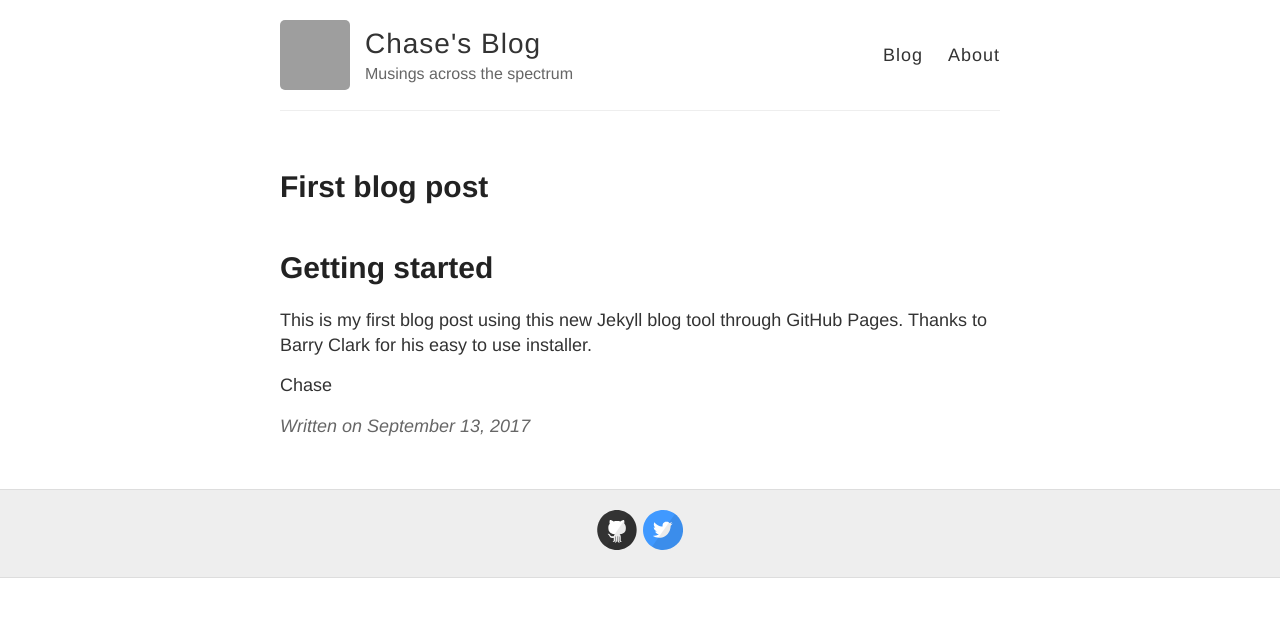
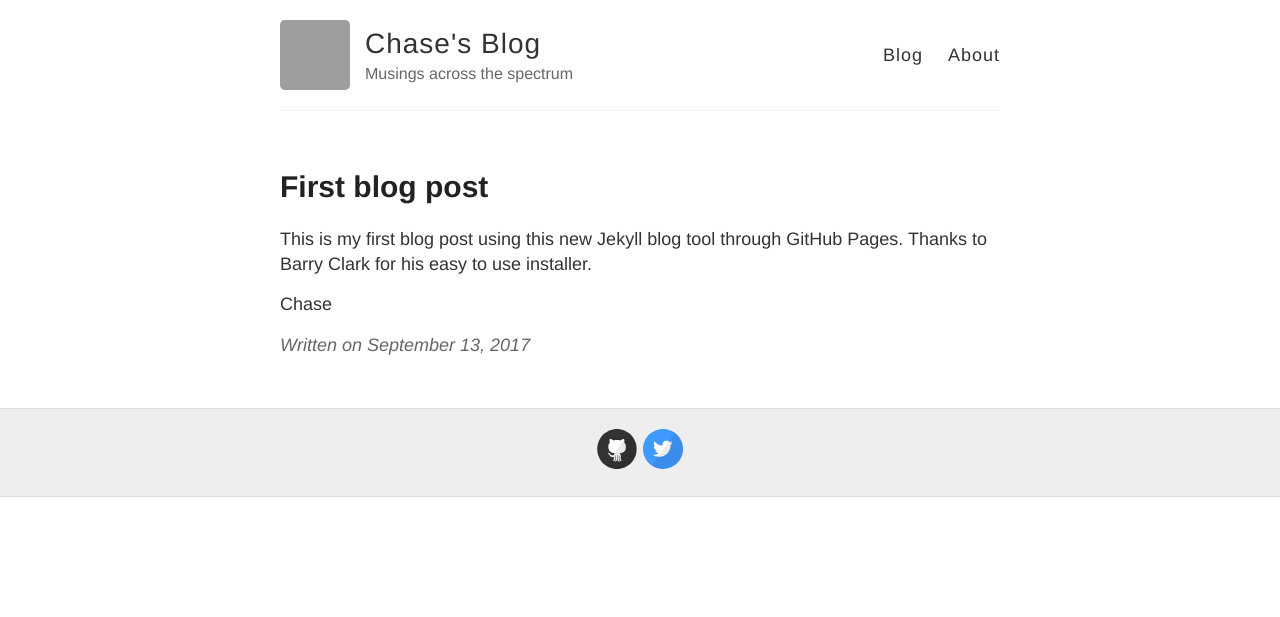
Before and after one commit to developingchase/developingchase.github.io, a Jekyll site: the page built from _posts/2017-09-12-First-Post.md, in a window 1280 px wide. Shown: the top 617 px of the page. Built offline with Jekyll 4.4.1, drawn with Linux system fonts in a browser that asks for light colours; grey boxes are pictures that could not be loaded.

Commit message:
Update 2017-09-12-First-Post.md

```diff
--- a/_posts/2017-09-12-First-Post.md
+++ b/_posts/2017-09-12-First-Post.md
@@ -4,8 +4,6 @@ title: "First blog post"
 date: "2017-09-12 20:20:00 -0500"
 categories: jekyll
 ---
-# Getting started
-
 This is my first blog post using this new Jekyll blog tool through GitHub Pages. Thanks to Barry Clark for his easy to use installer.
 
 Chase
```
